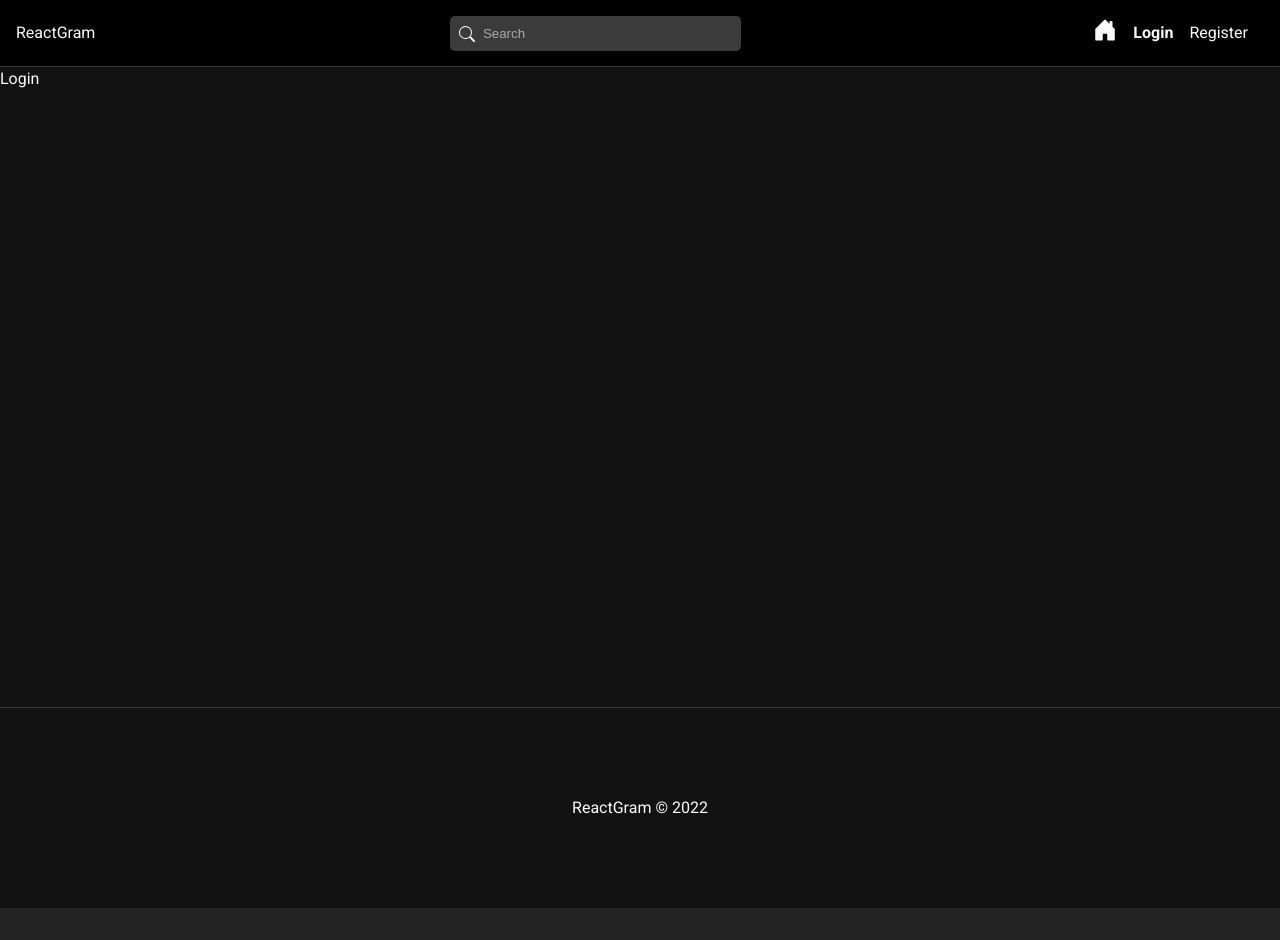
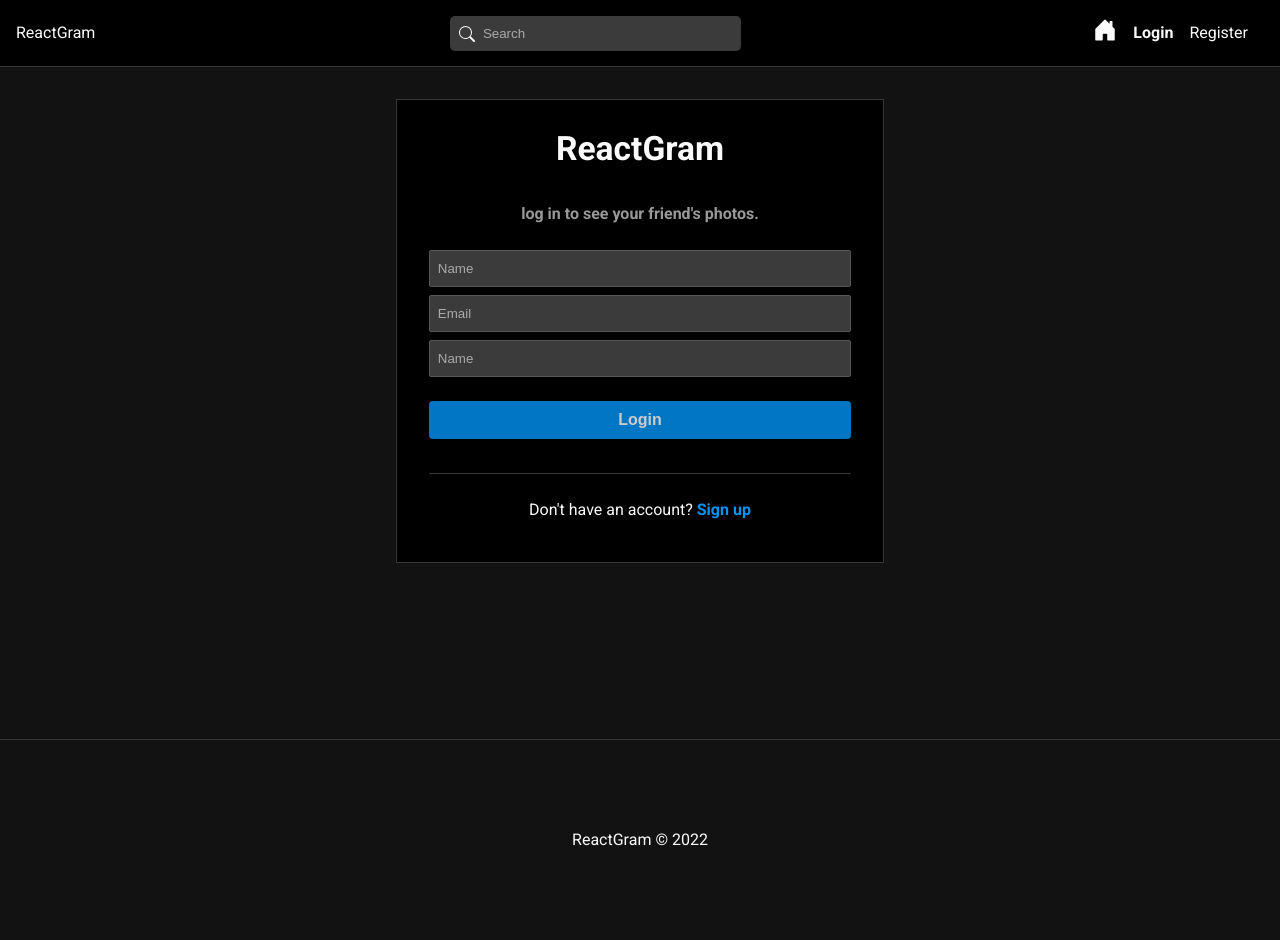
Before and after one commit to MateusGurgel/ReactGram-Front, a React (Vite) app: page /login in a window 1280 px wide. Before the commit the page ends 908 px from the top, so only its background shows below. Built offline with nearby package versions, Linux system fonts and the light colour scheme.

Commit message:
form added

```diff
--- a/src/pages/Auth/Login.tsx
+++ b/src/pages/Auth/Login.tsx
@@ -1,7 +1,58 @@
+import { FormEvent, useState } from "react";
+import { Link } from "react-router-dom";
 import "./Auth.css";
 
 const Login = () => {
-  return <div>Login</div>;
+  const [password, setPassword] = useState<string>("");
+  const [email, setEmail] = useState<string>("");
+  const [name, setName] = useState<string>("");
+
+  const handleSubmit = (e: FormEvent<HTMLFormElement>) => {
+    e.preventDefault();
+
+    const user = {
+      name,
+      email,
+      password,
+    };
+
+    console.log(user);
+  };
+
+  return (
+    <div id="login">
+      <h2>ReactGram</h2>
+      <p className="subtitle">log in to see your friend's photos.</p>
+      <form onSubmit={handleSubmit}>
+        <input
+          type="text"
+          placeholder="Name"
+          onChange={(e) => {
+            setName(e.target.value);
+          }}
+        />
+        <input
+          type="email"
+          placeholder="Email"
+          onChange={(e) => {
+            setEmail(e.target.value);
+          }}
+        />
+        <input
+          type="password"
+          placeholder="Name"
+          onChange={(e) => {
+            setPassword(e.target.value);
+          }}
+        />
+
+        <input type="submit" value="Login" />
+      </form>
+      <p>
+        Don't have an account? <Link to="/login">Sign up </Link>
+      </p>
+    </div>
+  );
 };
 
 export default Login;
```
